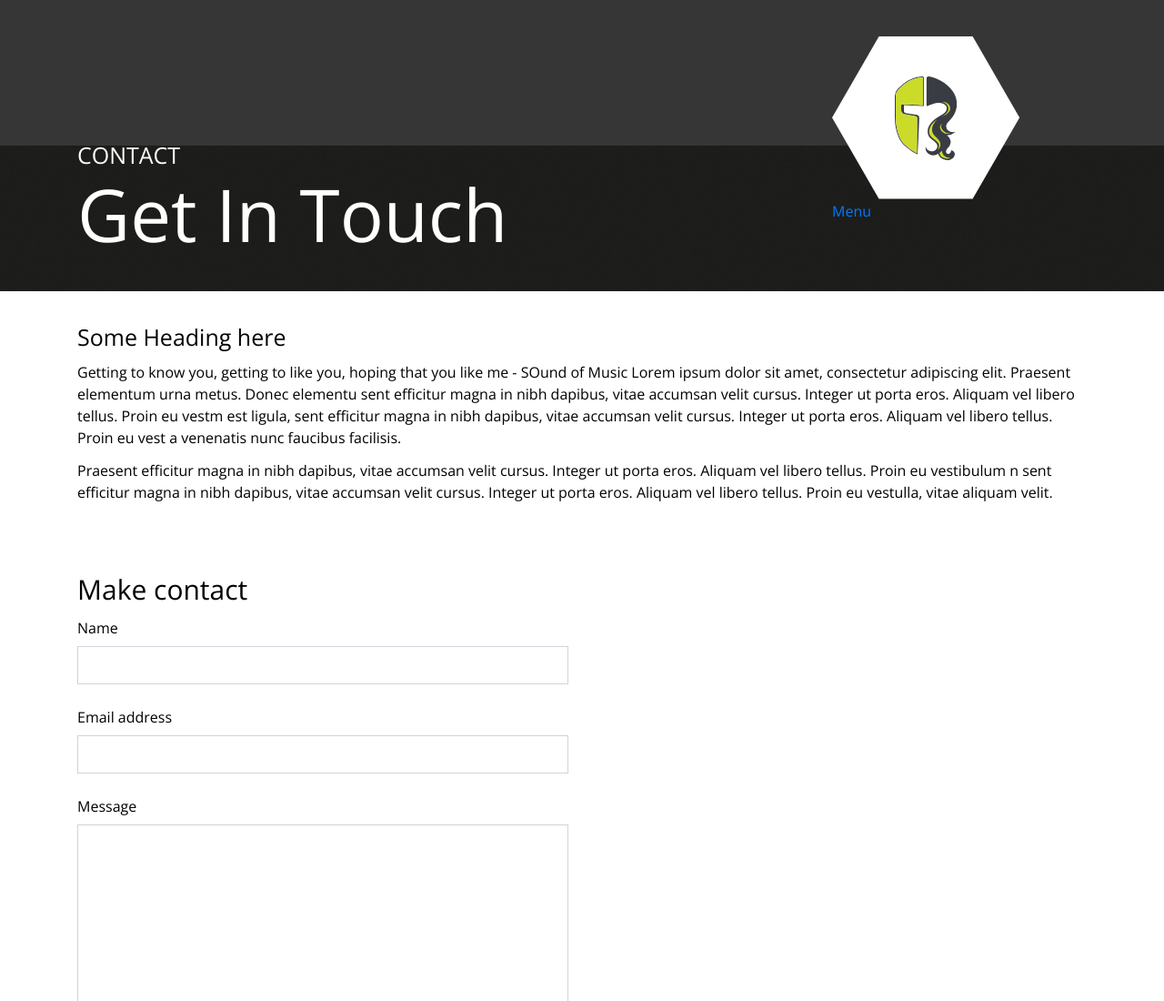
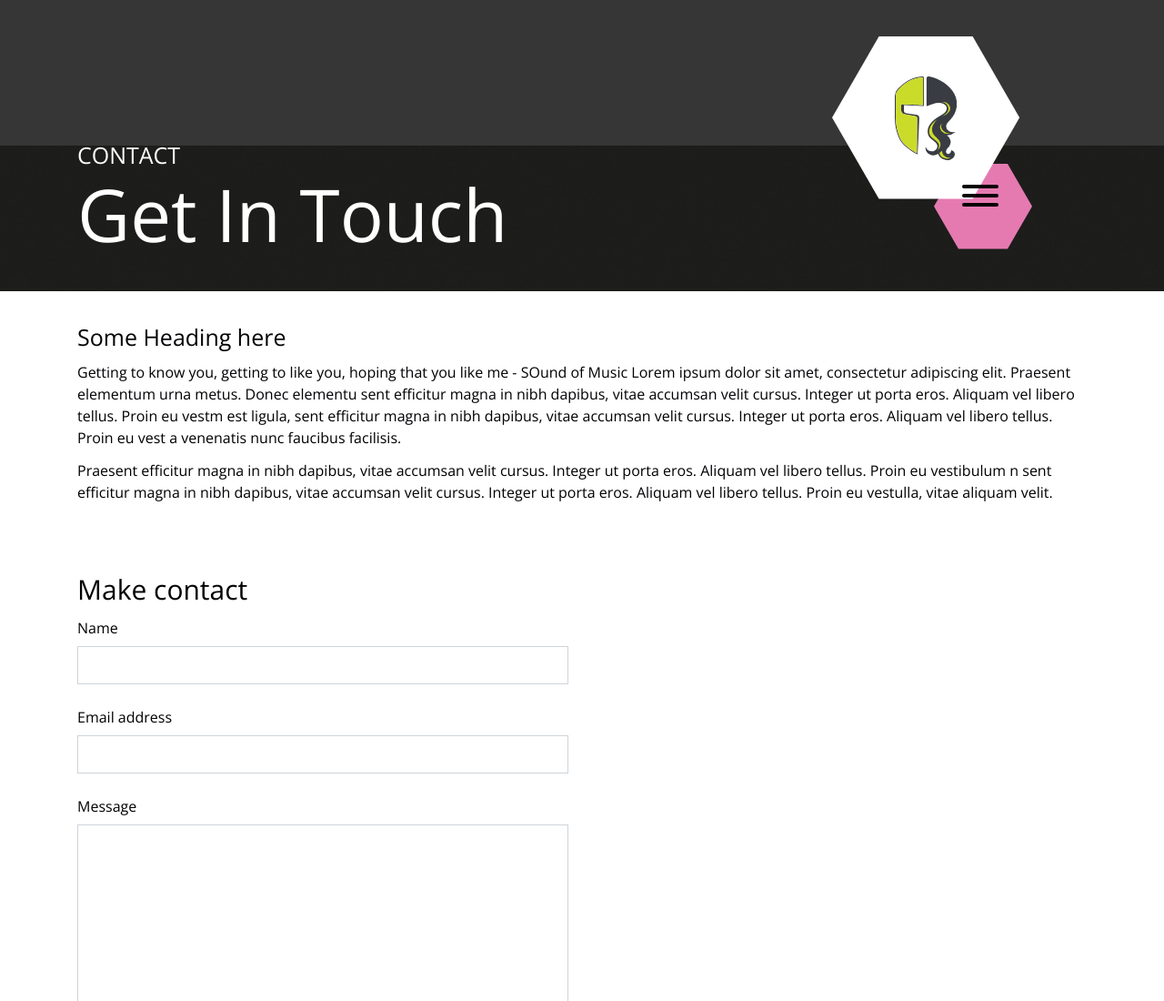
Before and after one commit to Gunzalez/maxandaegle, a website: page website/contact.html in a window 1280 px wide. Shown: the top 1100 px of the page at 91% size. Drawn offline with nearby package versions, Linux system fonts and the light colour scheme.

Commit message:
improves home and menu links

```diff
--- a/source/scss/_furniture.scss
+++ b/source/scss/_furniture.scss
@@ -133,6 +133,14 @@ form {
         }
     }
     margin-bottom: 1.5rem;
+}
+
+.visually-hidden {
+    position: absolute;
+    overflow: hidden;
+    clip: rect(0 0 0 0);
+    height: 1px; width: 1px;
+    margin: -1px; padding: 0; border: 0;
 }
 
 
--- a/source/scss/maxandaegle.scss
+++ b/source/scss/maxandaegle.scss
@@ -89,6 +89,20 @@ body {
             background-size: cover;
             background-repeat: no-repeat;
         }
+    }
+
+    .nav-link {
+        display: block;
+        background-image: url("../images/svg-hexagon-pink.svg");
+        background-size: cover;
+        background-repeat: no-repeat;
+        color: #ffffff;
+        width: 108px;
+        height: 94px;
+        float: right;
+        margin-top: -40px;
+        margin-right: 40px;
+        z-index: 11;
     }
 
     @media (min-width: $breakpoint2){
--- a/website/contact.html
+++ b/website/contact.html
@@ -15,6 +15,7 @@
     <link rel="stylesheet" href="https://use.fontawesome.com/releases/v5.3.1/css/all.css"
           integrity="sha384-mzrmE5qonljUremFsqc01SB46JvROS7bZs3IO2EmfFsd15uHvIt+Y8vEf7N7fWAU" crossorigin="anonymous">
 
+    <link href="css/hamburgers.min.css" rel="stylesheet">
     <link href="css/maxandaegle.css" rel="stylesheet">
 
     <link rel="shortcut icon" href="images/favicon.ico" type="image/x-icon">
@@ -37,7 +38,14 @@
                                 <a href="#" class="home-link js-tilt">
                                     <span class="logo">Home</span>
                                 </a>
-                                <a href="#" id="nav-trigger-link">Menu</a>
+                                <a href="#" id="nav-trigger-link" class="nav-link">
+                                    <span class="visually-hidden">Menu</span>
+                                    <div class="hamburger" aria-hidden="true">
+                                        <div class="hamburger-box">
+                                            <div class="hamburger-inner"></div>
+                                        </div>
+                                    </div>
+                                </a>
                             </div>
 
                         </div>
```
Also changed, not shown: website/css/hamburgers.min.css (added), website/css/maxandaegle.css, website/images/svg-hexagon-pink.svg (added).
